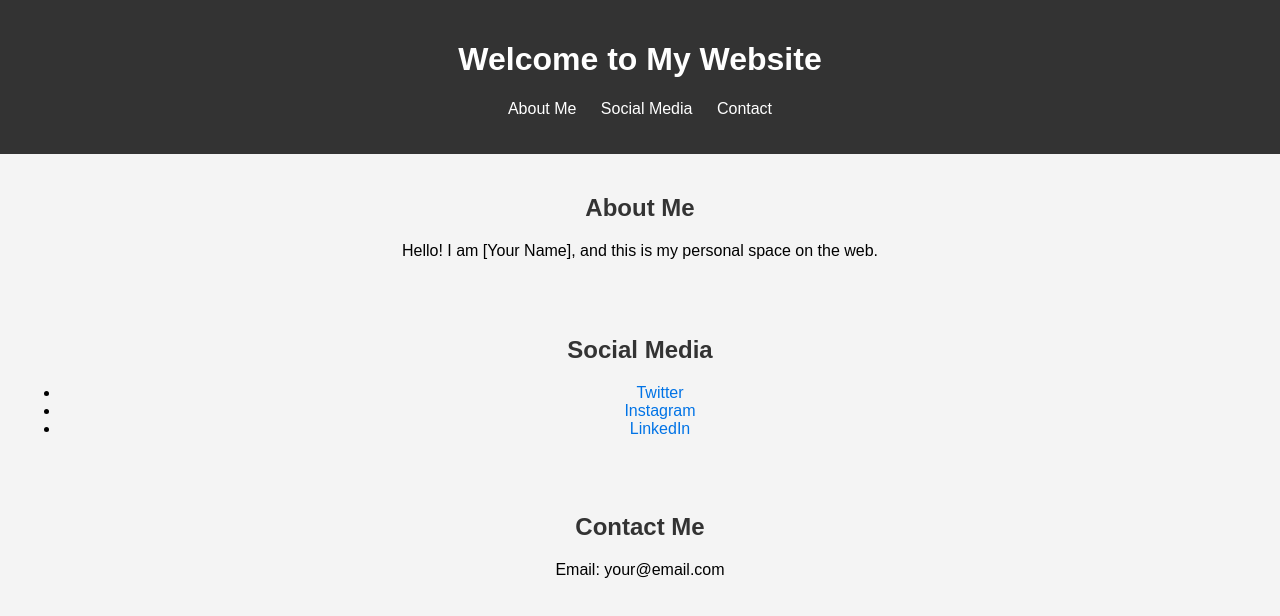
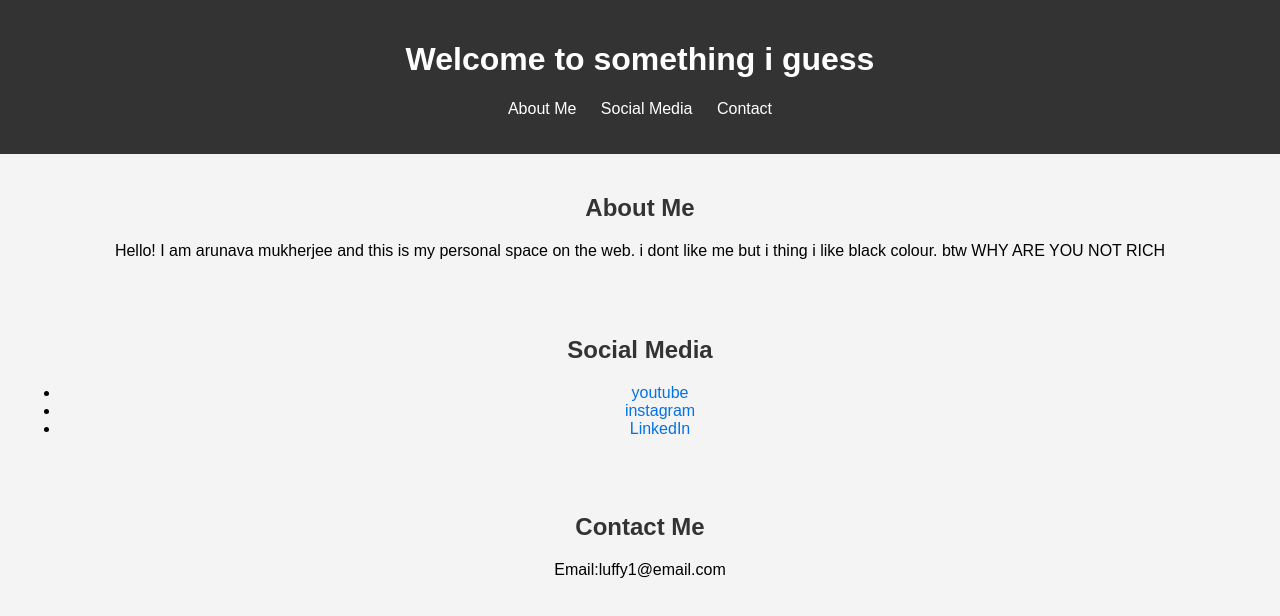
Before and after one commit to hurried56/my-website, a plain HTML site: page index.html in a window 1280 px wide. Drawn offline with Linux system fonts and the light colour scheme.

Commit message:
Add files via upload

```diff
--- a/index.html
+++ b/index.html
@@ -3,12 +3,12 @@
 <head>
     <meta charset="UTF-8">
     <meta name="viewport" content="width=device-width, initial-scale=1.0">
-    <title>My Personal Website</title>
+    <title> fi you see this give me money</title>
     <link rel="stylesheet" href="style.css">
 </head>
 <body>
     <header>
-        <h1>Welcome to My Website</h1>
+        <h1>Welcome to something i guess</h1>
         <nav>
             <ul>
                 <li><a href="#about">About Me</a></li>
@@ -20,21 +20,25 @@
 
     <section id="about">
         <h2>About Me</h2>
-        <p>Hello! I am [Your Name], and this is my personal space on the web.</p>
+        <p>Hello! I am  arunava mukherjee
+
+            and this is my personal space on the web.
+
+        i dont like me but i thing i like black colour. btw WHY ARE YOU NOT RICH </p>
     </section>
 
     <section id="social">
         <h2>Social Media</h2>
         <ul>
-            <li><a href="https://twitter.com/YOUR_USERNAME" target="_blank">Twitter</a></li>
-            <li><a href="https://instagram.com/YOUR_USERNAME" target="_blank">Instagram</a></li>
-            <li><a href="https://www.linkedin.com/in/YOUR_USERNAME/" target="_blank">LinkedIn</a></li>
+            <li><a href="https://www.youtube.com/@infinitycreator2807" target="_blank">youtube</a></li>
+            <li><a href="https://instagram.com/YOUR_USERNAME" target="_blank">instagram</a></li>
+            <li><a href="https://www.linkedin.com/in/arunava-mukherjee-055216334/" target="_blank">LinkedIn</a></li>
         </ul>
     </section>
 
-    <section id="contact">
+    <section id="0000000000">
         <h2>Contact Me</h2>
-        <p>Email: your@email.com</p>
+        <p>Email:luffy1@email.com</p>
     </section>
 
     <script src="script.js"></script>
--- a/script.js
+++ b/script.js
@@ -1,4 +1,3 @@
 document.addEventListener("DOMContentLoaded", function() {
     console.log("Welcome to my website!");
-console.log("ita me arunava");
 });
```
